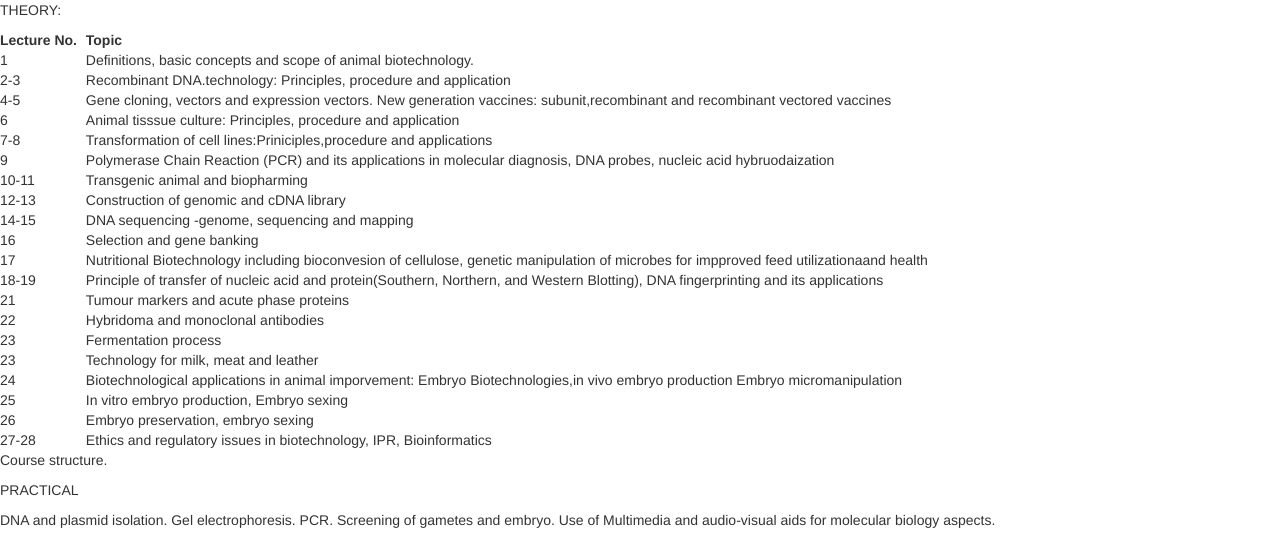
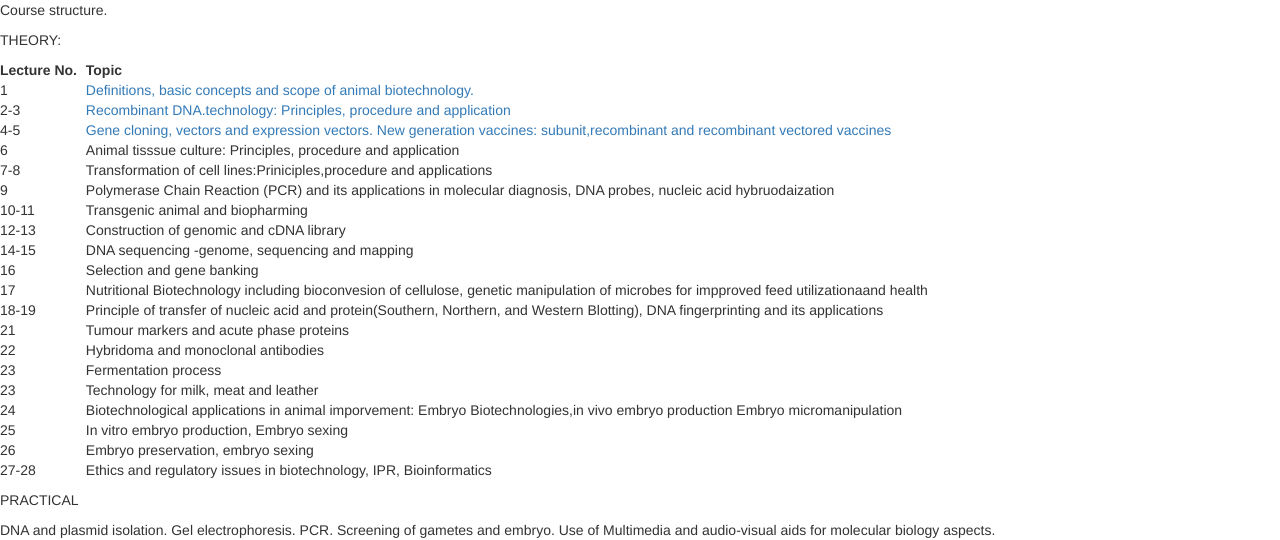
Before and after one commit to satishbty/class, a plain HTML site: page index.html in a window 1280 px wide. Shown: the top 540 px of the page. Drawn offline with nearby package versions, Linux system fonts and the light colour scheme.

Commit message:
added 2 pages of chapters

```diff
--- a/index.html
+++ b/index.html
@@ -9,6 +9,8 @@
     <script src="http://maxcdn.bootstrapcdn.com/bootstrap/3.3.4/js/bootstrap.min.js"></script>
 </head>
 <body>
+  <p>Course structure.</p>
+
   <p>THEORY:
 
   <table style="width:80%">
@@ -19,17 +21,17 @@
   </tr>
   <tr>
     <td>1</td>
-    <td>Definitions, basic concepts and scope of animal biotechnology.</td>
+    <td><a href="Defination and Scope of Biotechnology.html"> Definitions, basic concepts and scope of animal biotechnology.</td></a>
 
   </tr>
   <tr>
     <td>2-3</td>
-    <td>Recombinant DNA.technology: Principles, procedure and application</td>
+    <td><a href="Recombinant DNA technology.html"> Recombinant DNA.technology: Principles, procedure and application</td></a>
 
   </tr>
   <tr>
     <td>4-5</td>
-    <td> Gene cloning, vectors and expression vectors. New generation vaccines: subunit,recombinant and recombinant vectored vaccines</td>
+    <td> <a href="Gene Cloning.html">Gene cloning, vectors and expression vectors. New generation vaccines: subunit,recombinant and recombinant vectored vaccines</td></a>
 
   </tr>
 
@@ -108,7 +110,6 @@
     <td> </td>
   </tr>
 </table>
-<p>Course structure.</p>
 </h2>
 
   <p>
```
Also changed, not shown: Gene Cloning.html (added, +1 -0 lines), Recombinant DNA technology.html (added, +1 -0 lines).
